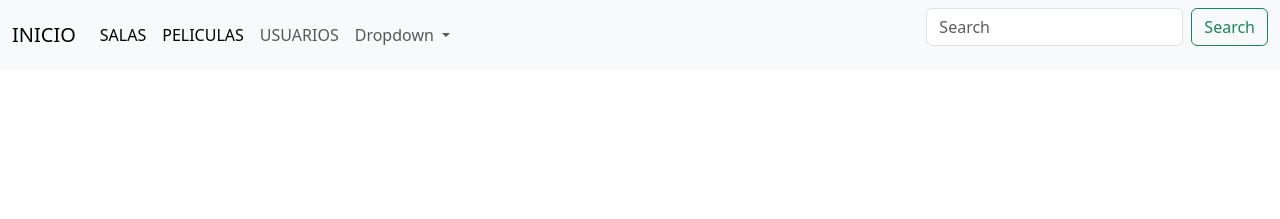
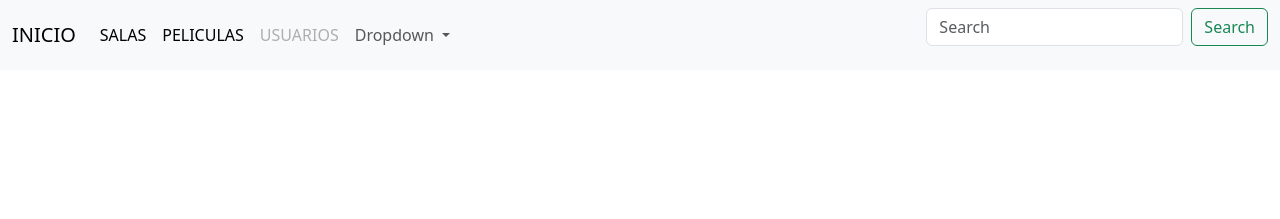
Before and after one commit to mHuenchur/ldp_proyecto_cine, a PHP site: the page made by app/resources/template/includes/administradorHeader.php in a window 1280 px wide. Shown: the top 219 px of the page. Run offline with PHP 8.4, Linux system fonts and the light colour scheme; the template is opened without the code that fills it, so the values that code supplies are empty.

Commit message:
Modificación pequeña

```diff
--- a/app/resources/template/includes/administradorHeader.php
+++ b/app/resources/template/includes/administradorHeader.php
@@ -13,7 +13,7 @@
           <a class="nav-link active" aria-current="page" href="pelicula/index">PELICULAS</a>
         </li>
         <li class="nav-item">
-          <a class="nav-link" aria-current="page" href="usuario/index" aria-disabled="true">USUARIOS</a>
+          <a class="nav-link disabled" aria-current="page" href="usuario/index" aria-disabled="true">USUARIOS</a>
         </li>
         <li class="nav-item dropdown">
           <a class="nav-link dropdown-toggle" href="#" role="button" data-bs-toggle="dropdown" aria-expanded="false">
```
